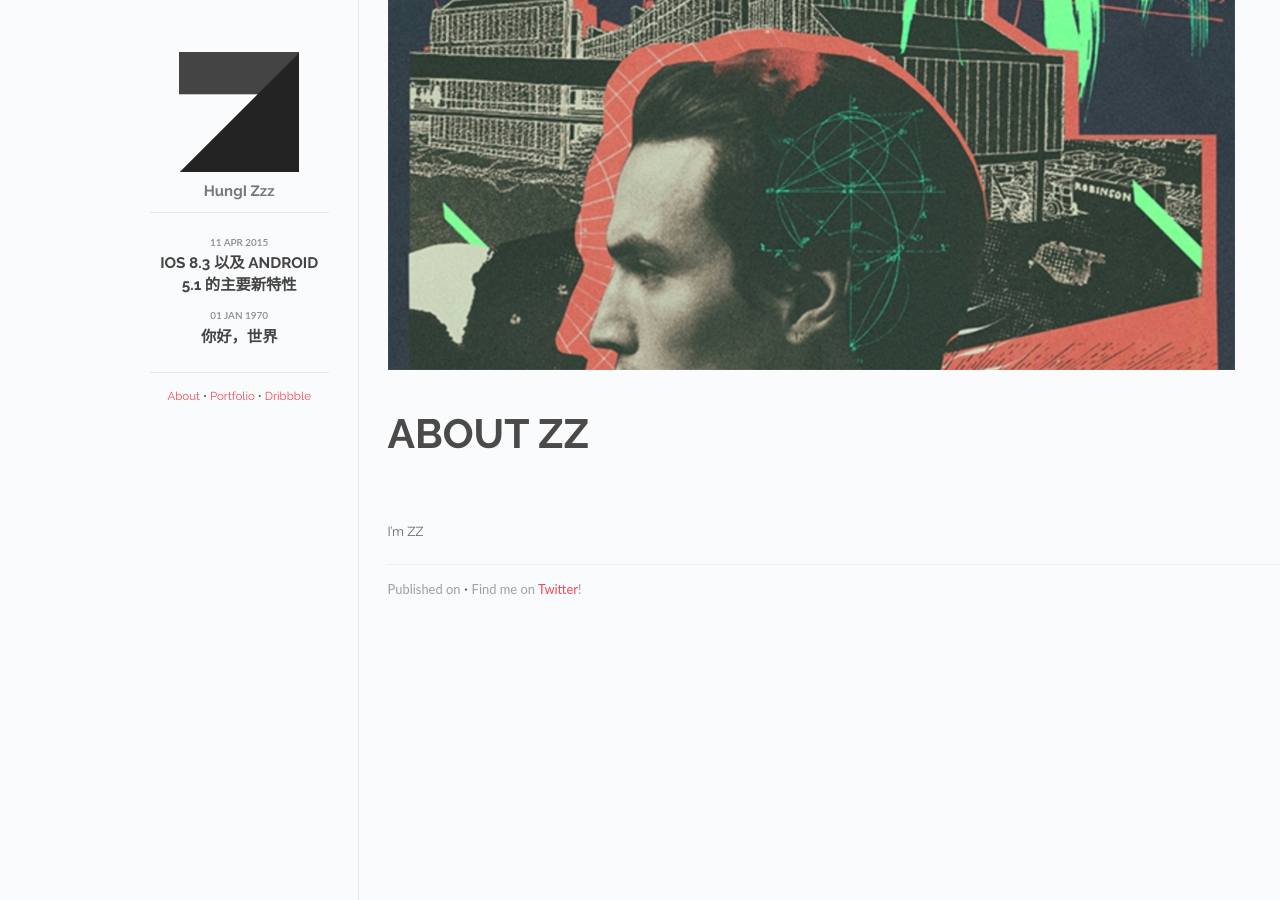
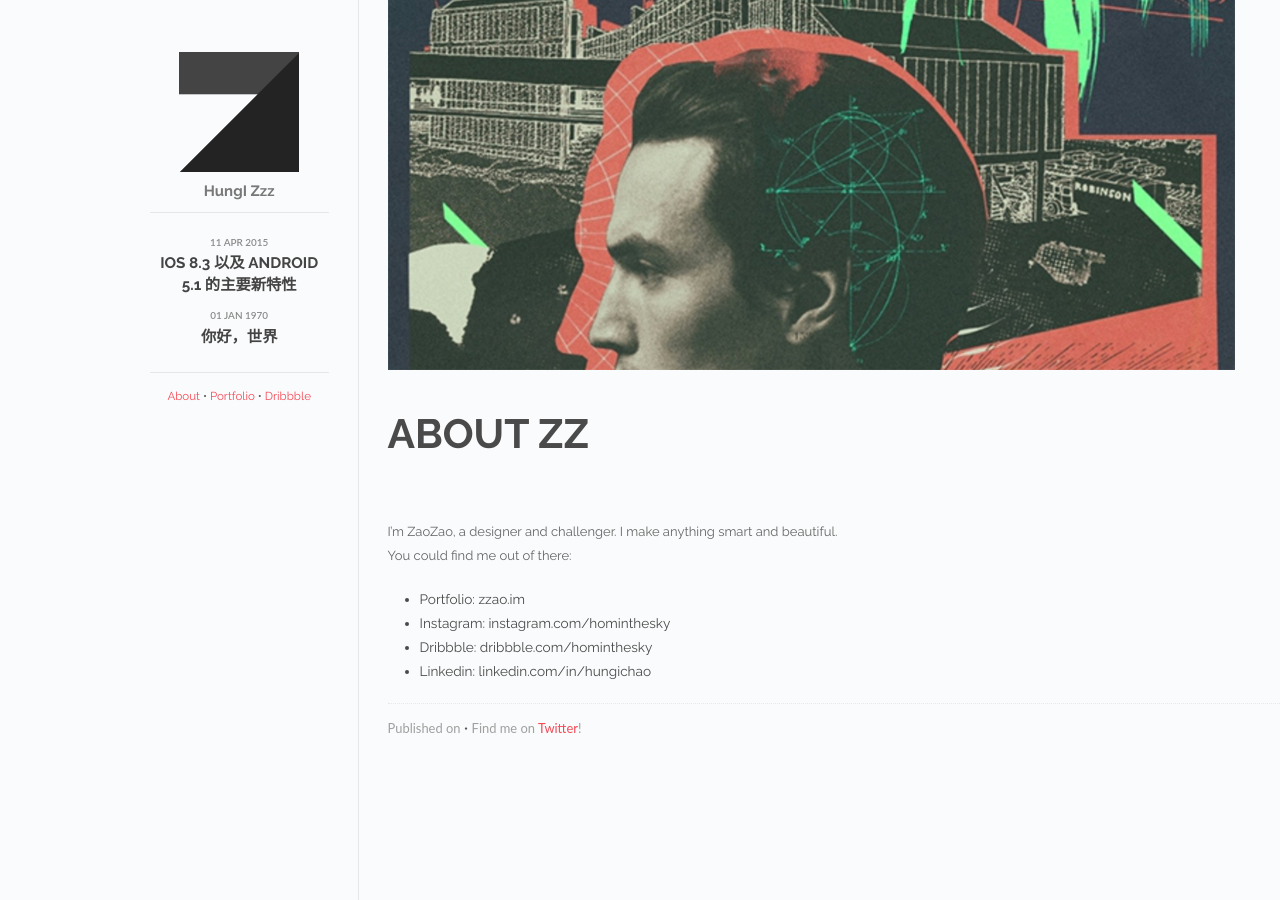
Before and after one commit to hominthesky/blog, a Jekyll site: the page built from about.md, in a window 1280 px wide. Built offline with Jekyll 4.4.1, drawn with Linux system fonts in a browser that asks for light colours; Markdown is read by kramdown in place of the engine named in the settings.

Commit message:
update about

```diff
--- a/about.md
+++ b/about.md
@@ -8,4 +8,10 @@ date:
 categories: posts
 ---
 
-I'm ZZ
+I'm ZaoZao, a designer and challenger. I make anything smart and beautiful.
+You could find me out of there:
+
+- Portfolio: zzao.im
+- Instagram: instagram.com/hominthesky
+- Dribbble: dribbble.com/hominthesky
+- Linkedin: linkedin.com/in/hungichao
```
